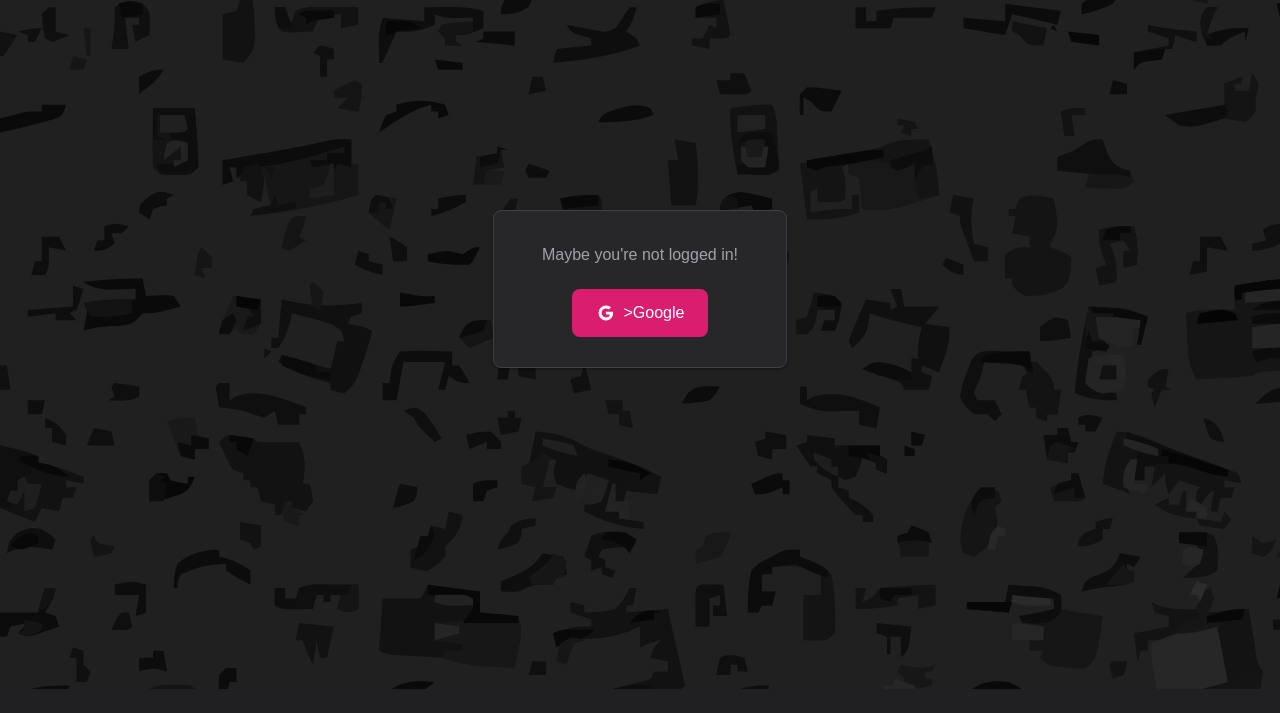
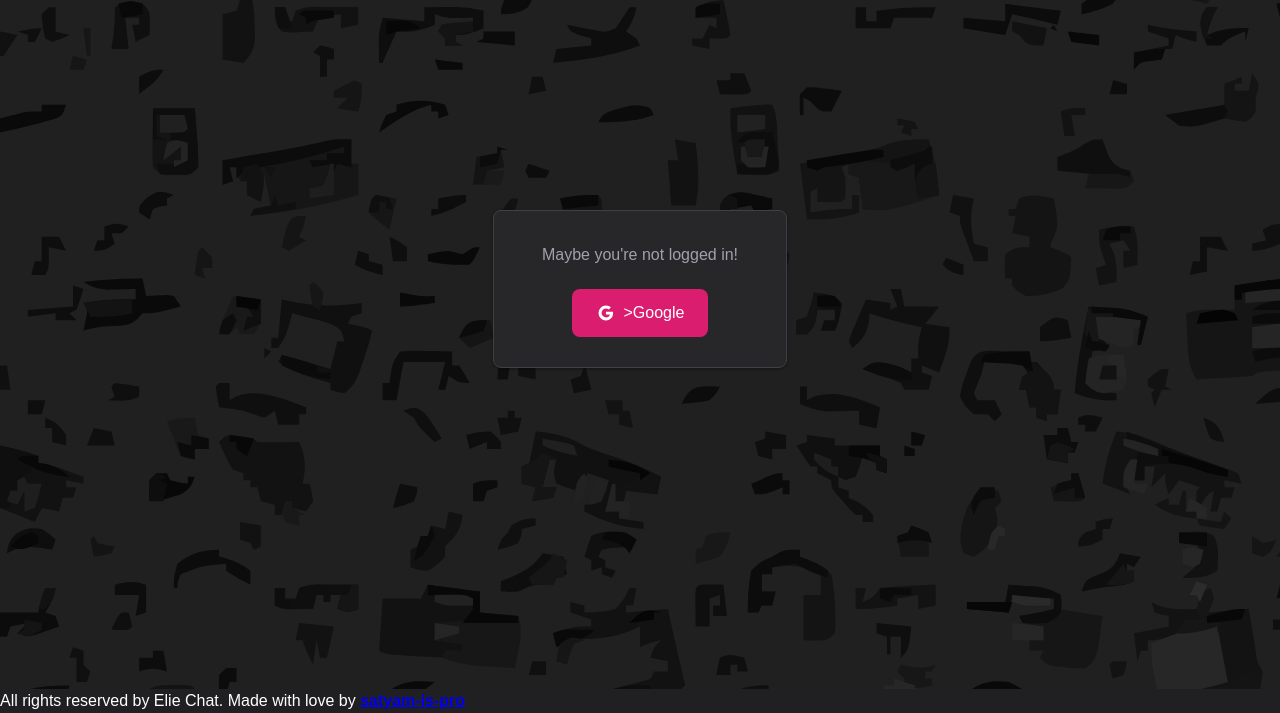
Before and after one commit to satyam-is-pro/Elie-Chat, a website built with Vite: page index.html in a window 1280 px wide. Shown: the part 111-824 px from the top of the page. Before the commit the page ends 800 px from the top, so only its background shows below. Built offline with nearby package versions, Linux system fonts and the light colour scheme; some packages are replaced by stand-ins of ours; no server answers; a web font is replaced by a local one.

Commit message:
Update index.html

```diff
--- a/index.html
+++ b/index.html
@@ -270,6 +270,14 @@
         </g>
       </svg>
     </div>
+    <footer class="app-footer">
+      <p>
+        All rights reserved by <span class="app-name">Elie Chat</span>.
+          Made with love by <a href="https://github.com/satyam-is-pro" target="_blank" class="github-link"><strong>satyam-is-pro</strong></a>
+
+      </p>
+    </footer>
+
     <script type="module" src="/main.js"></script>
   </body>
 </html>
```
